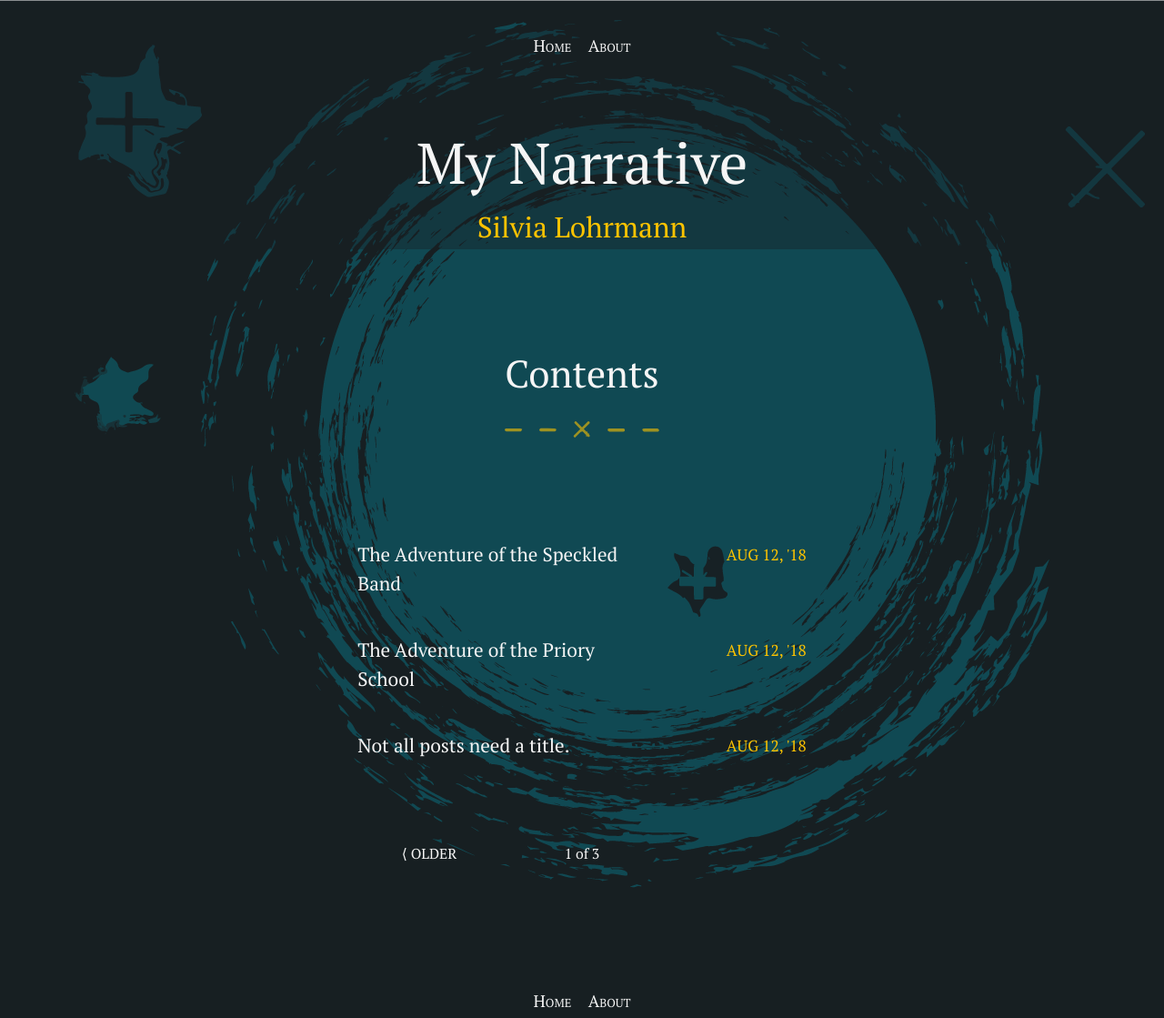
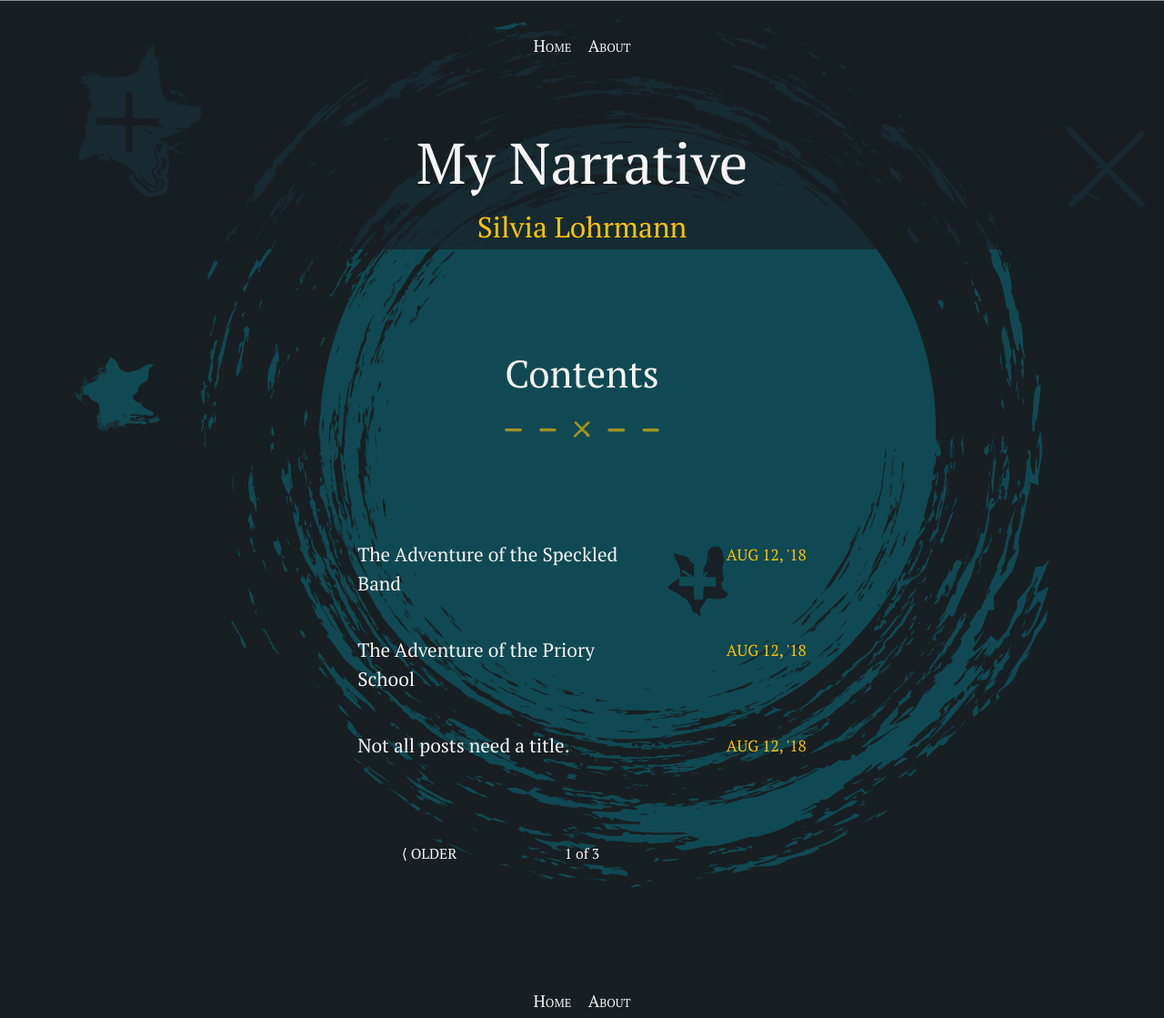
Before and after one commit to silvialohrmann/editorial, a Jekyll site: the page built from index.html, in a window 1280 px wide. Shown: the whole page at 91% size. Built offline with Jekyll 4.4.1, drawn with Linux system fonts in a browser that asks for light colours; the list of posts is cut into pages by our own code.

Commit message:
Update _masthead.scss

```diff
--- a/_sass/_masthead.scss
+++ b/_sass/_masthead.scss
@@ -3,7 +3,7 @@
   position: relative;
   text-align: center;
   color: $for-dark-background;
-  background: rgba(23, 31, 35, .4)
+  background: rgba(23, 31, 35, .7)
 }
 
 .site-masthead h1 {
```
